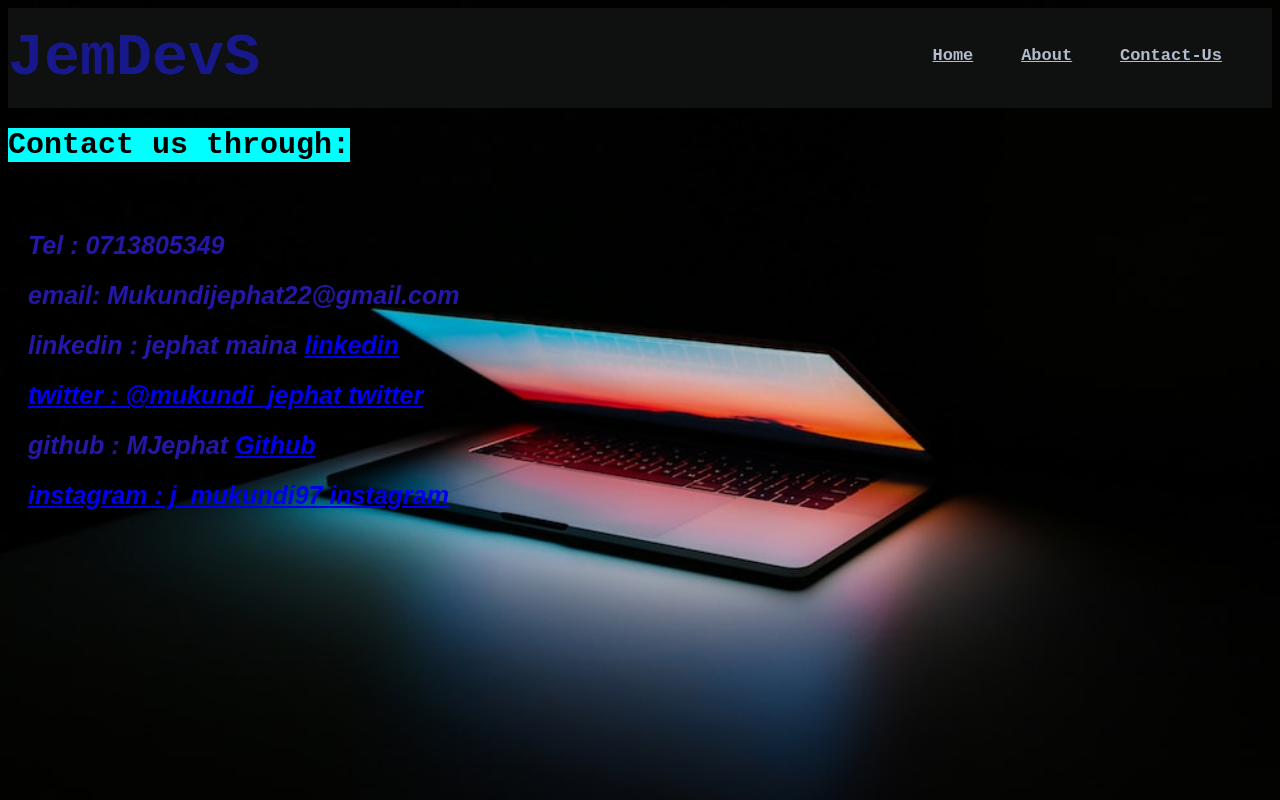
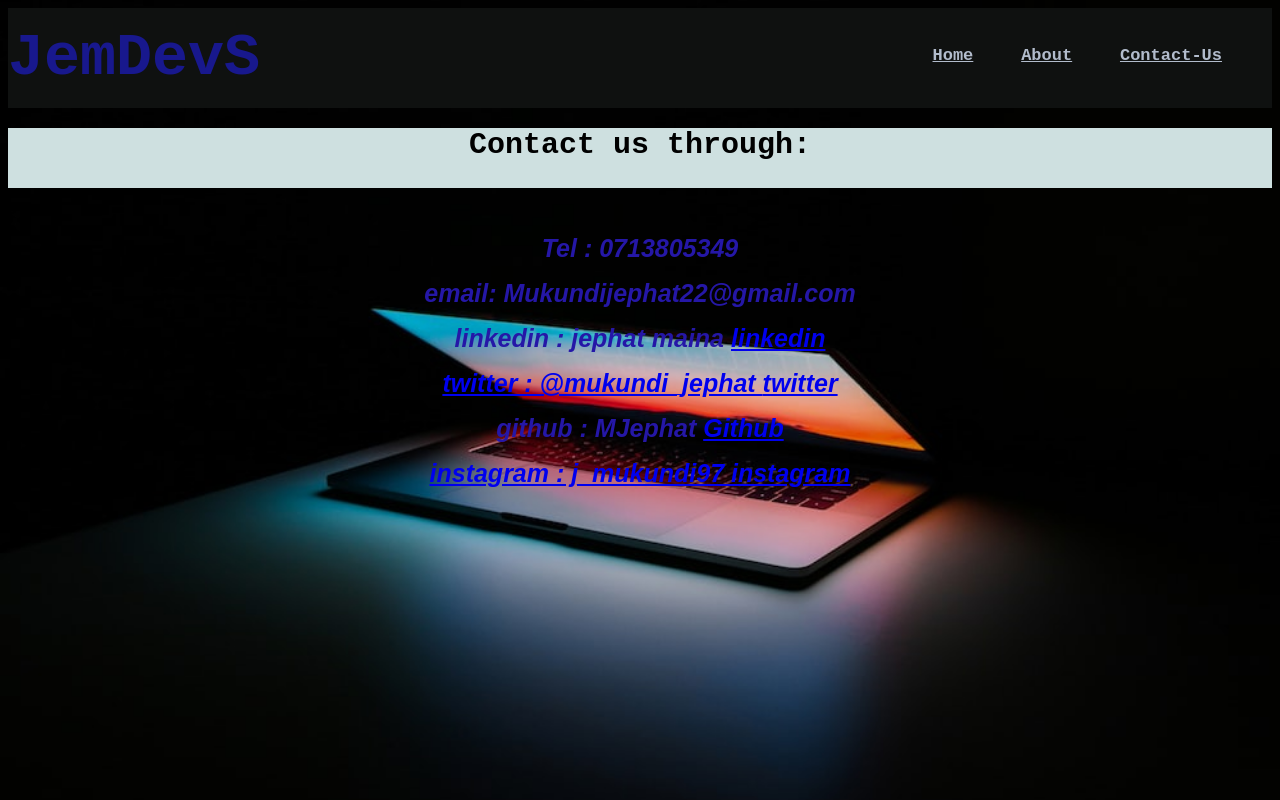
Before and after one commit to MJephat/My-site, a plain HTML site: page contact-us.html in a window 1280 px wide. Drawn offline with Linux system fonts and the light colour scheme.

Commit message:
"centered h1"

```diff
--- a/stylesheet.css
+++ b/stylesheet.css
@@ -62,19 +62,20 @@ ol li{
     font-family: Arial, Helvetica, sans-serif;
     margin: 5px;
     font-style: oblique;
-    display:;
+    text-align: center;
     color: rgb(37, 23, 167);
-    line-height: 30px;
+    line-height: 40px;
     font-size: 25px;
-    margin: 20px;
     font-weight: bold;
 
 }
 h1{
     font-size: 30px;
     text-align: center;
-    background-color: aqua;
-    display: inline-block;
+    background-color: rgb(206, 224, 224);
+    width: auto;
+    height: 60px;
+
 }
 
 img{
@@ -107,7 +108,3 @@ img{
     color:white;
     margin-left: -45ch;
   }
-
-  h1 olli{
-    display:inline-block;
-  }
```
Also changed, not shown: contact-us.html (+0 -1 lines).
